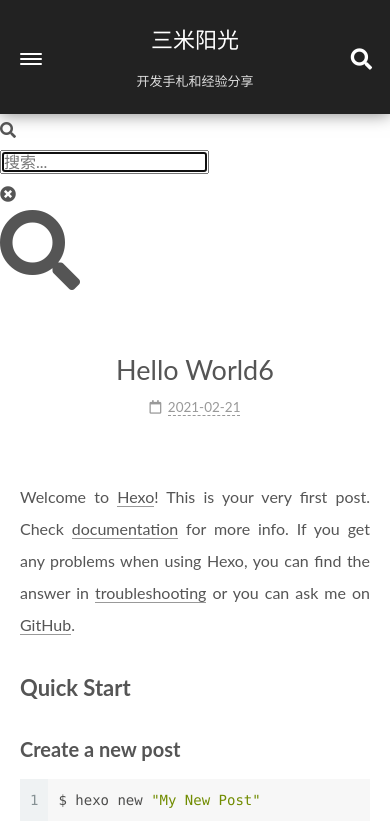
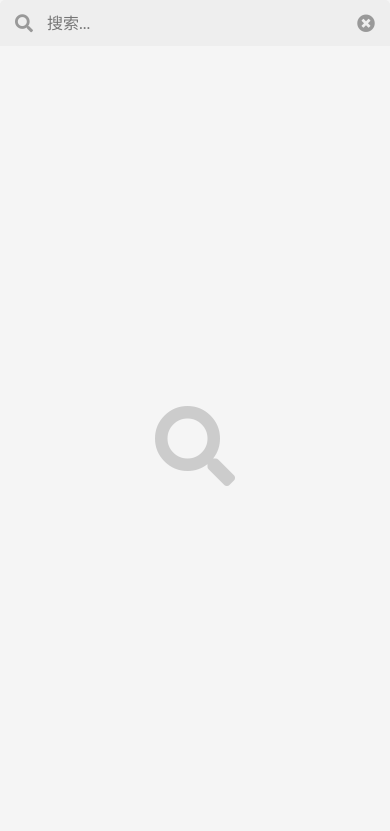
Before and after one commit to joygto/joygto.github.io, a plain HTML site: page 2021/02/21/hello-world/index.html in a window 390 px wide. Both pictures are taken after a click on the element 359 px from the left and 58 px from the top of the page. Shown: the top 831 px of the page. Drawn offline with Linux system fonts and the light colour scheme.

Commit message:
Site updated: 2021-02-21 22:08:31

```diff
--- a/2021/02/21/hello-world/index.html
+++ b/2021/02/21/hello-world/index.html
@@ -22,13 +22,13 @@
 
   <meta name="description" content="Welcome to Hexo! This is your very first post. Check documentation for more info. If you get any problems when using Hexo, you can find the answer in troubleshooting or you can ask me on GitHub. Quick">
 <meta property="og:type" content="article">
-<meta property="og:title" content="Hello World6">
+<meta property="og:title" content="Hello World7">
 <meta property="og:url" content="http://example.com/2021/02/21/hello-world/index.html">
 <meta property="og:site_name" content="三米阳光">
 <meta property="og:description" content="Welcome to Hexo! This is your very first post. Check documentation for more info. If you get any problems when using Hexo, you can find the answer in troubleshooting or you can ask me on GitHub. Quick">
 <meta property="og:locale" content="zh_CN">
 <meta property="article:published_time" content="2021-02-21T01:58:31.842Z">
-<meta property="article:modified_time" content="2021-02-21T12:21:04.408Z">
+<meta property="article:modified_time" content="2021-02-21T14:05:43.946Z">
 <meta property="article:author" content="Samy">
 <meta name="twitter:card" content="summary">
 
@@ -45,7 +45,7 @@
   };
 </script>
 
-  <title>Hello World6 | 三米阳光</title>
+  <title>Hello World7 | 三米阳光</title>
 
 
 
@@ -207,7 +207,7 @@
     </span>
       <header class="post-header">
         <h1 class="post-title" itemprop="name headline">
-          Hello World6
+          Hello World7
         </h1>
 
         <div class="post-meta">
@@ -218,7 +218,7 @@
               <span class="post-meta-item-text">发表于</span>
 
 
-              <time title="创建时间：2021-02-21 09:58:31 / 修改时间：20:21:04" itemprop="dateCreated datePublished" datetime="2021-02-21T09:58:31+08:00">2021-02-21</time>
+              <time title="创建时间：2021-02-21 09:58:31 / 修改时间：22:05:43" itemprop="dateCreated datePublished" datetime="2021-02-21T09:58:31+08:00">2021-02-21</time>
             </span>
 
 
--- a/css/main.css
+++ b/css/main.css
@@ -1141,6 +1141,7 @@ pre .javascript .function {
   margin: 0 auto;
   max-width: 120px;
   padding: 2px;
+  border-radius: 50%;
 }
 .site-author-name {
   color: var(--text-color);
@@ -1168,7 +1169,7 @@ pre .javascript .function {
 }
 .links-of-author a::before,
 .links-of-author span.exturl::before {
-  background: #f62186;
+  background: #2fdae2;
   border-radius: 50%;
   content: ' ';
   display: inline-block;
@@ -2141,6 +2142,106 @@ ul.breadcrumb li + li:last-child {
 .tag-cloud a:hover {
   color: var(--link-hover-color) !important;
 }
+.search-pop-overlay {
+  background: rgba(0,0,0,0);
+  height: 100%;
+  left: 0;
+  position: fixed;
+  top: 0;
+  transition: visibility 0s linear 0.2s, background 0.2s;
+  visibility: hidden;
+  width: 100%;
+  z-index: 1400;
+}
+.search-pop-overlay.search-active {
+  background: rgba(0,0,0,0.3);
+  transition: background 0.2s;
+  visibility: visible;
+}
+.search-popup {
+  background: var(--card-bg-color);
+  border-radius: 5px;
+  height: 80%;
+  left: calc(50% - 350px);
+  position: fixed;
+  top: 10%;
+  transform: scale(0);
+  transition: transform 0.2s;
+  width: 700px;
+  z-index: 1500;
+}
+.search-active .search-popup {
+  transform: scale(1);
+}
+@media (max-width: 767px) {
+  .search-popup {
+    border-radius: 0;
+    height: 100%;
+    left: 0;
+    margin: 0;
+    top: 0;
+    width: 100%;
+  }
+}
+.search-popup .search-icon,
+.search-popup .popup-btn-close {
+  color: #999;
+  font-size: 18px;
+  padding: 0 10px;
+}
+.search-popup .popup-btn-close {
+  cursor: pointer;
+}
+.search-popup .popup-btn-close:hover .fa {
+  color: #222;
+}
+.search-popup .search-header {
+  background: #eee;
+  border-top-left-radius: 5px;
+  border-top-right-radius: 5px;
+  display: flex;
+  padding: 5px;
+}
+.search-popup input.search-input {
+  background: transparent;
+  border: 0;
+  outline: 0;
+  width: 100%;
+}
+.search-popup input.search-input::-webkit-search-cancel-button {
+  display: none;
+}
+.search-popup .search-input-container {
+  flex-grow: 1;
+  padding: 2px;
+}
+.search-popup ul.search-result-list {
+  margin: 0 5px;
+  padding: 0;
+  width: 100%;
+}
+.search-popup p.search-result {
+  border-bottom: 1px dashed #ccc;
+  padding: 5px 0;
+}
+.search-popup a.search-result-title {
+  font-weight: bold;
+}
+.search-popup .search-keyword {
+  border-bottom: 1px dashed #ff2a2a;
+  color: #ff2a2a;
+  font-weight: bold;
+}
+.search-popup #search-result {
+  display: flex;
+  height: calc(100% - 55px);
+  overflow: auto;
+  padding: 5px 25px;
+}
+.search-popup #no-result {
+  color: #ccc;
+  margin: auto;
+}
 .header {
   margin: 0 auto;
   position: relative;
--- a/search.xml
+++ b/search.xml
@@ -1,7 +1,7 @@
 <?xml version="1.0" encoding="utf-8"?>
 <search>
   <entry>
-    <title>Hello World6</title>
+    <title>Hello World7</title>
     <url>/2021/02/21/hello-world/</url>
     <content><![CDATA[<p>Welcome to <a href="https://hexo.io/">Hexo</a>! This is your very first post. Check <a href="https://hexo.io/docs/">documentation</a> for more info. If you get any problems when using Hexo, you can find the answer in <a href="https://hexo.io/docs/troubleshooting.html">troubleshooting</a> or you can ask me on <a href="https://github.com/hexojs/hexo/issues">GitHub</a>.</p>
 <h2 id="Quick-Start"><a href="#Quick-Start" class="headerlink" title="Quick Start"></a>Quick Start</h2><h3 id="Create-a-new-post"><a href="#Create-a-new-post" class="headerlink" title="Create a new post"></a>Create a new post</h3><figure class="highlight bash"><table><tr><td class="code"><pre><span class="line">$ hexo new <span class="string">&quot;My New Post&quot;</span></span><br></pre></td></tr></table></figure>
```
Also changed, not shown: archives/2021/02/index.html (+1 -1 lines), archives/2021/index.html (+1 -1 lines), archives/index.html (+1 -1 lines), index.html (+2 -2 lines).
